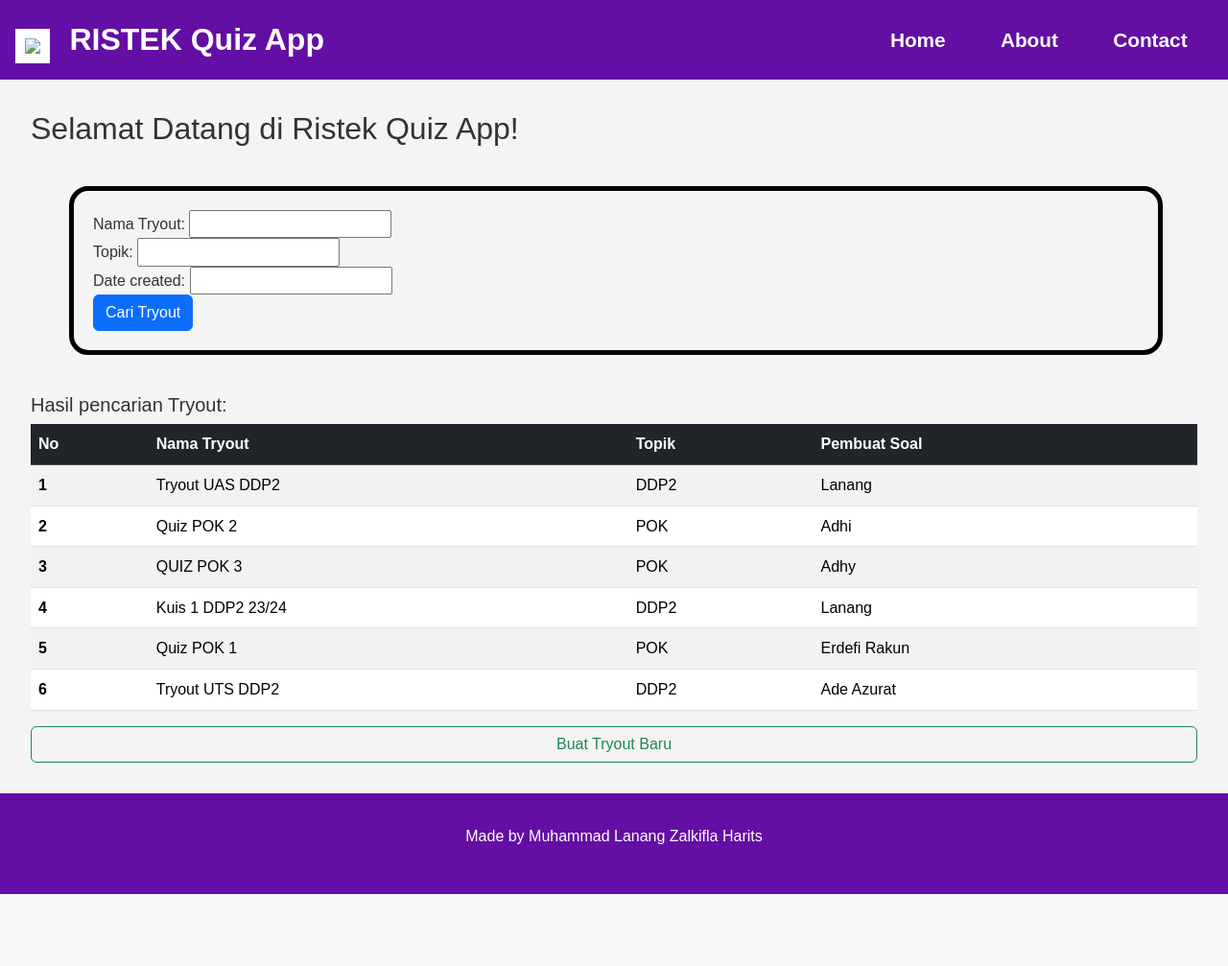
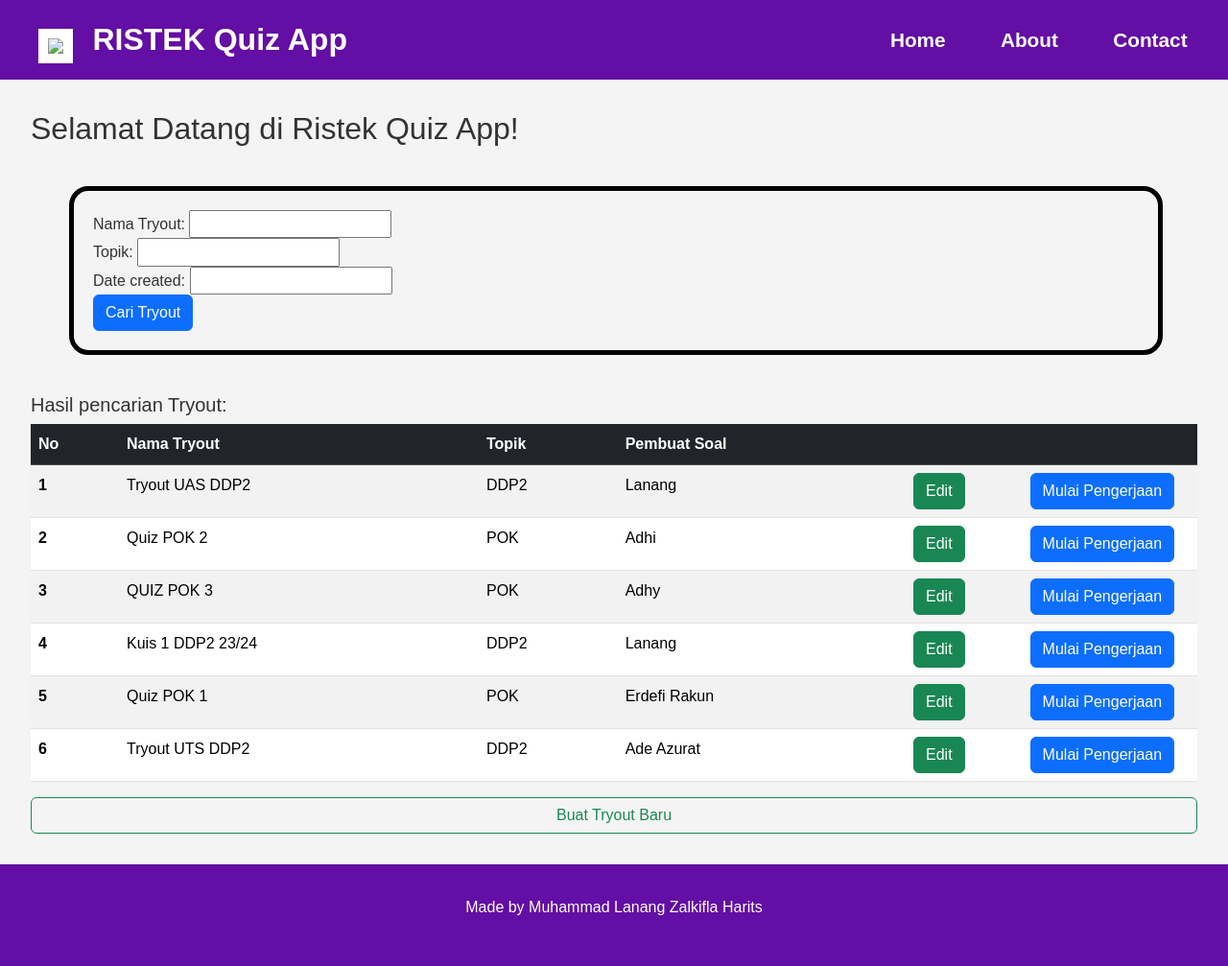
Before and after one commit to r3gulus-4rcturus/ristek-quiz-platform, a Django app: page / in a window 1280 px wide. Shown: the whole page at 96% size. Before the commit the page ends 932 px from the top, so only its background shows below. Run offline with Django 5.2, Linux system fonts and the light colour scheme; data comes from the database, SQL or seed files in the repository.

Commit message:
add 'mulai pengerjaan; and 'edit' button on home page

```diff
--- a/quizapp/templates/base.html
+++ b/quizapp/templates/base.html
@@ -26,6 +26,7 @@
             background-color: #630ea4;
             color: #000000;
             padding: 1rem;
+            padding-left: 2.5rem;
             display: flex;
             justify-content: space-between;
             align-items: center;
--- a/quizapp/templates/quizapp/home.html
+++ b/quizapp/templates/quizapp/home.html
@@ -18,14 +18,18 @@
                 <th scope="col" class="table-dark">Nama Tryout</th>
                 <th scope="col" class="table-dark">Topik</th>
                 <th scope="col" class="table-dark">Pembuat Soal</th>
+                <th scope="col" class="table-dark" style="width: 10%;"></th>
+                <th scope="col" class="table-dark" style="width: 15%;"></th>
             </thead>
             <tbody>
             {% for tryout in tryout_list %}
                 <tr>
                     <th scope="row"> {{ forloop.counter }} </th>
-                    <td> <a href="{% url 'view_quiz' tryout.id %}" style="text-decoration:none; color:inherit;"> {{tryout.name}} </a> </td>
-                    <td> <a href="{% url 'view_quiz' tryout.id %}" style="text-decoration:none; color:inherit;"> {{tryout.subject}} </a> </td>
-                    <td> <a href="{% url 'view_quiz' tryout.id %}" style="text-decoration:none; color:inherit;"> {{tryout.quiz_author}} </a></td>
+                    <td> {{tryout.name}} </td>
+                    <td> {{tryout.subject}} </td>
+                    <td> {{tryout.quiz_author}}</td>
+                    <td> <a href="{% url 'view_quiz' tryout.id %}" type="button" class="btn btn-success"> Edit </a> </td>
+                    <td> <a href="{% url 'start_quiz' tryout.id %}" type="button" class="btn btn-primary"> Mulai Pengerjaan </a></td>
                 </tr>
             {% endfor %}
             </tbody>
```
